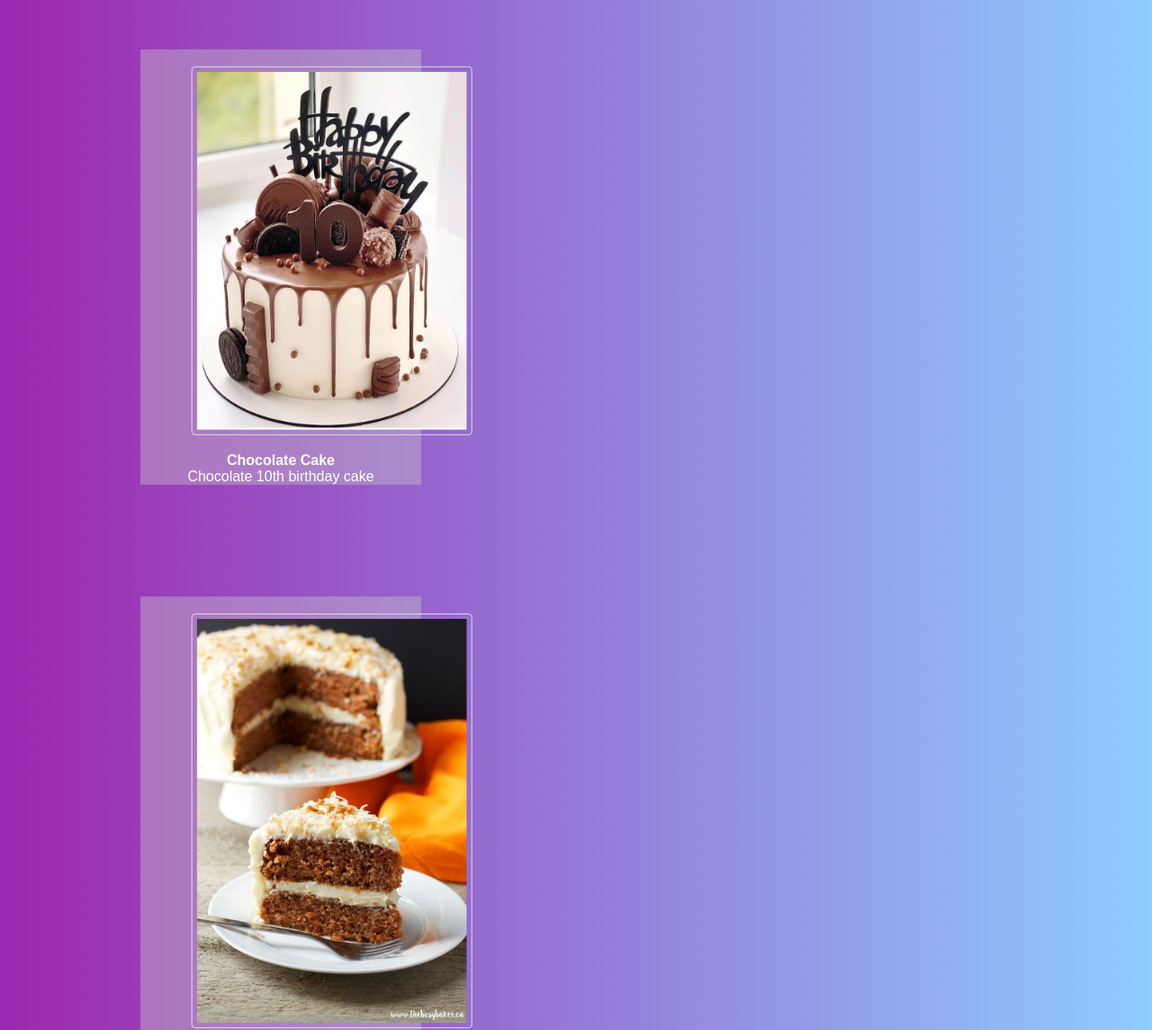
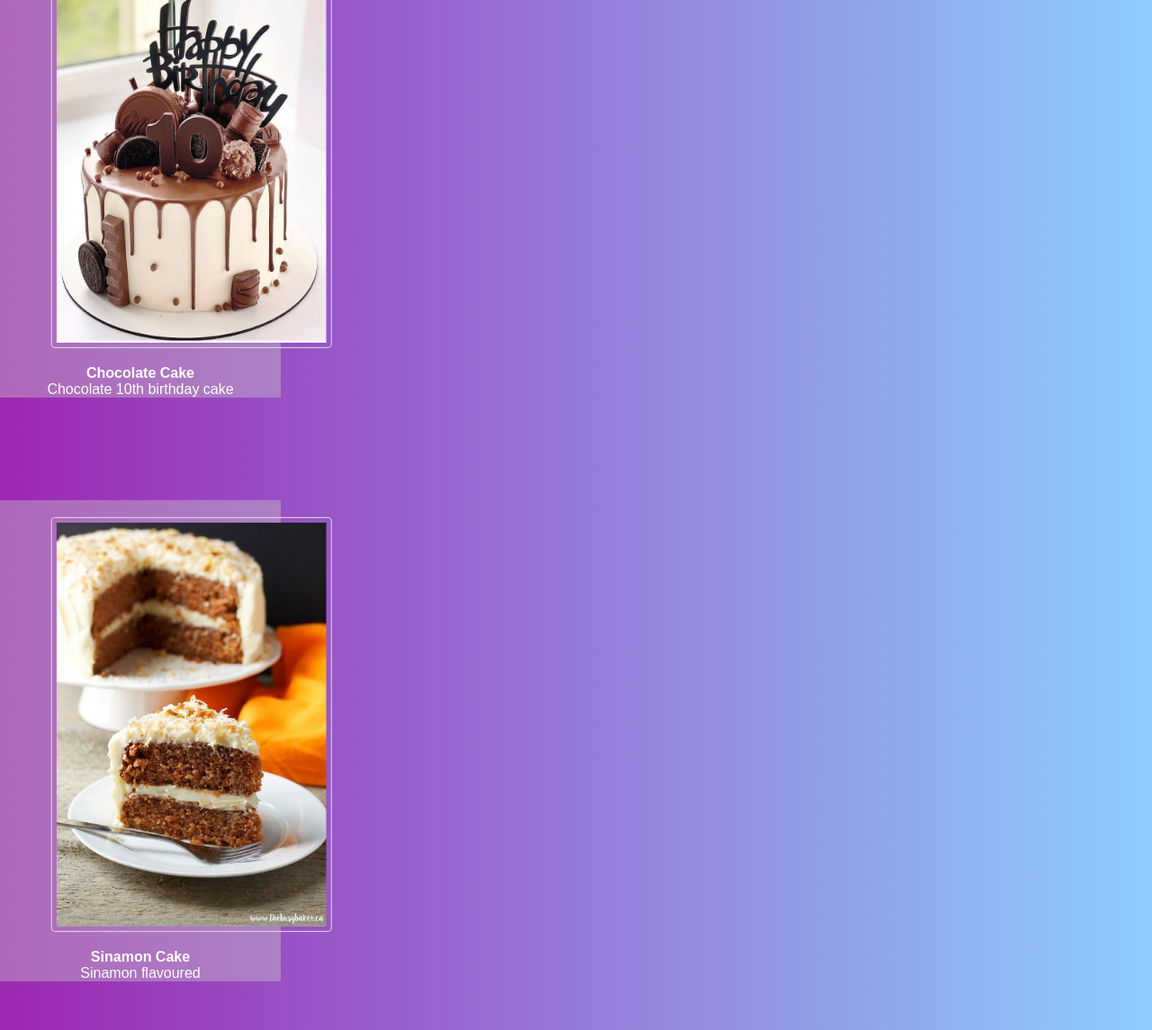
Before and after one commit to TafadzwaNigel/cake-business, a plain HTML site: page index.html in a window 1280 px wide. Shown: the part 172-1317 px from the top of the page at 90% size. Drawn offline with Linux system fonts and the light colour scheme.

Commit message:
Update styles.css

```diff
--- a/styles.css
+++ b/styles.css
@@ -71,7 +71,7 @@ img{
     height:auto;
     position: relative;
     background: rgba(200,200,200,0.4) ;
-    transform: translate(50% ,20%);
+    transform: translate(0% ,0%);
 }
 
 .BOX2{
@@ -80,7 +80,7 @@ img{
     height:auto;
     position: relative;
     background: rgba(200,200,200,0.4) ;
-    transform: translate(50% ,20%);
+    transform: translate(0% ,0%);
 }
 
 .BOX3{
```
